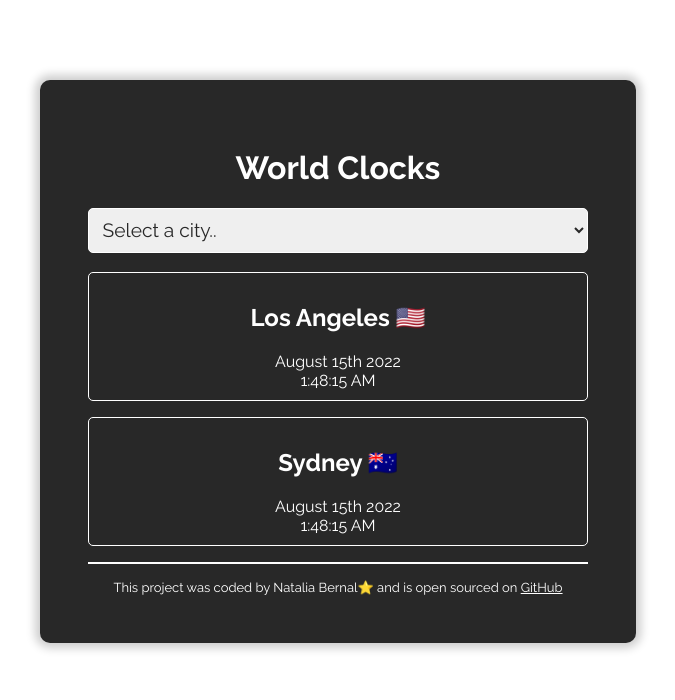
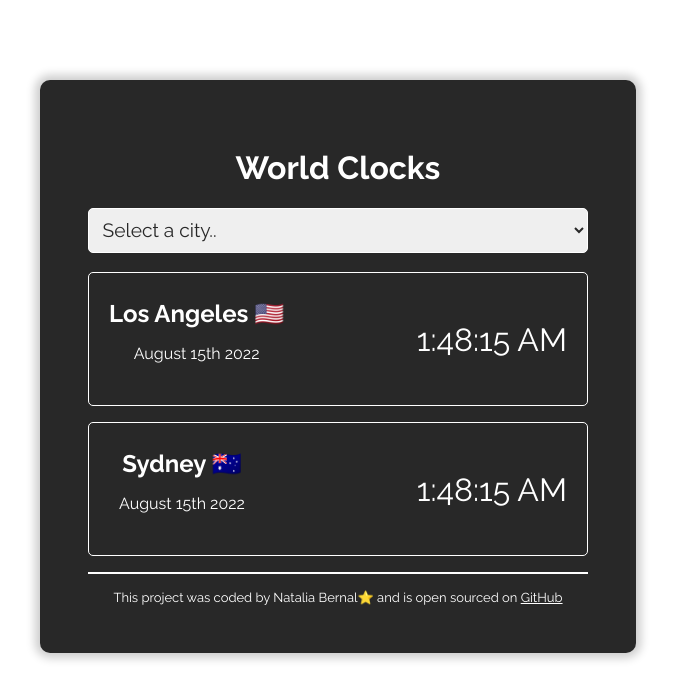
Before and after one commit to NatBernal/world-clock, a plain HTML site: page index.html in a window 1280 px wide. Shown: the whole page, without its empty margins (302-977 px from the left). Drawn offline with Linux system fonts and the light colour scheme.

Commit message:
Added spacing to cities

```diff
--- a/index.html
+++ b/index.html
@@ -24,13 +24,17 @@
       </select>
 
       <div class="city">
-        <h2>Los Angeles 🇺🇸</h2>
-        <div class="date">August 15th 2022</div>
+        <div>
+          <h2>Los Angeles 🇺🇸</h2>
+          <div class="date">August 15th 2022</div>
+        </div>
         <div class="time">1:48:15 AM</div>
       </div>
       <div class="city">
-        <h2>Sydney 🇦🇺</h2>
-        <div class="date">August 15th 2022</div>
+        <div>
+          <h2>Sydney 🇦🇺</h2>
+          <div class="date">August 15th 2022</div>
+        </div>
         <div class="time">1:48:15 AM</div>
       </div>
 
--- a/src/styles.css
+++ b/src/styles.css
@@ -33,8 +33,24 @@
   padding: 10px;
   margin-bottom: 1em;
   display: flex;
+  justify-content: space-between;
+  align-items: center;
+}
+
+h2 {
+  margin: 0;
+}
+
+.city div {
+  display: flex;
   flex-direction: column;
   align-items: center;
+  text-align: left;
+  margin: 1em 10px;
+}
+
+.city .time {
+  font-size: 2em;
 }
 
 hr {
```
